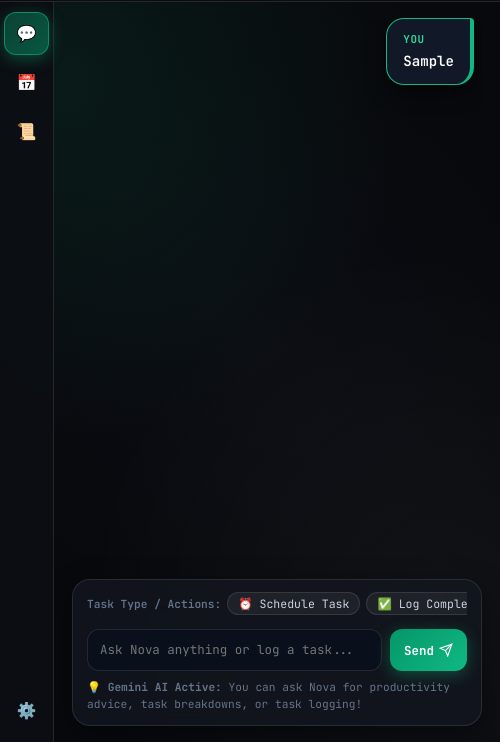
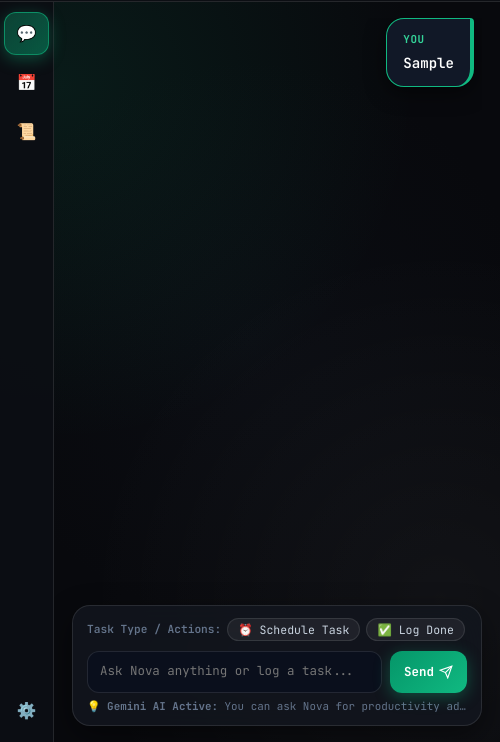
Before and after one commit to Aditya5576/Nova-Desktop-Assistant, an Electron app: page src/renderer/index.html in a window 500 px wide. Both pictures are taken after typing "Sample" into the empty fields and a click on the button "Send". Shown: the part 58-800 px from the top of the page. Drawn offline with Linux system fonts and the light colour scheme; no server answers.

Commit message:
Fix chat bubble sender title separation, app-header solid background to eliminate title ghost text, and refine quick-tags chip overflow

```diff
--- a/src/renderer/app.js
+++ b/src/renderer/app.js
@@ -367,6 +367,7 @@ function addChatBubble(text, sender) {
   bubble.appendChild(senderTitle);
 
   const content = document.createElement('div');
+  content.className = 'bubble-text';
   const safeText = escapeHtml(text);
   content.innerHTML = safeText.replace(/\*\*(.*?)\*\*/g, '<strong>$1</strong>');
   bubble.appendChild(content);
--- a/src/renderer/index.html
+++ b/src/renderer/index.html
@@ -98,7 +98,7 @@
               <div class="quick-tags">
                 <span class="tag-label">Task Type / Actions:</span>
                 <button class="tag-chip" data-fill="Remind me at ">⏰ Schedule Task</button>
-                <button class="tag-chip" data-fill="Done: ">✅ Log Completed</button>
+                <button class="tag-chip" data-fill="Done: ">✅ Log Done</button>
                 <button class="tag-chip" data-fill="Remind me every day at ">🔁 Daily Task</button>
                 <button class="tag-chip ai-summary-chip" id="ai-summary-btn">✨ AI Daily Summary</button>
                 <button class="tag-chip" data-tag="#Work">#Work</button>
--- a/src/renderer/styles.css
+++ b/src/renderer/styles.css
@@ -162,13 +162,12 @@ code, pre, kbd, samp, .monospace {
 /* Header (Zero Overlap Responsive Flexbox) */
 .app-header {
   min-height: 60px;
-  background: var(--bg-sidebar);
+  background: #0c0e13 !important;
   border-bottom: var(--glass-border);
   display: flex;
   align-items: center;
   justify-content: space-between;
   padding: 6px 14px;
-  backdrop-filter: blur(20px);
   z-index: 10;
   gap: 10px;
   flex-wrap: nowrap;
@@ -542,13 +541,21 @@ code, pre, kbd, samp, .monospace {
 }
 
 .bubble-sender {
+  display: block;
+  width: 100%;
   font-family: var(--font-heading);
   font-size: 0.68rem;
   font-weight: 800;
   text-transform: uppercase;
   letter-spacing: 0.6px;
-  margin-bottom: 4px;
+  margin-bottom: 6px;
   opacity: 0.85;
+}
+
+.bubble-text {
+  display: block;
+  width: 100%;
+  clear: both;
 }
 
 .parsed-card {
@@ -591,10 +598,16 @@ code, pre, kbd, samp, .monospace {
   display: flex;
   align-items: center;
   gap: 6px;
-  margin-bottom: 10px;
+  margin-bottom: 8px;
   overflow-x: auto;
-  padding-bottom: 4px;
+  padding-bottom: 2px;
   width: 100%;
+  scrollbar-width: none;
+  -ms-overflow-style: none;
+}
+
+.quick-tags::-webkit-scrollbar {
+  display: none;
 }
 
 .tag-label {
@@ -692,9 +705,13 @@ code, pre, kbd, samp, .monospace {
 }
 
 .input-hint {
-  font-size: 0.7rem;
+  font-size: 0.68rem;
+  line-height: 1.3;
   color: var(--text-dim);
-  margin-top: 8px;
+  margin-top: 6px;
+  white-space: nowrap;
+  overflow: hidden;
+  text-overflow: ellipsis;
 }
 
 /* ==========================================================================
```
